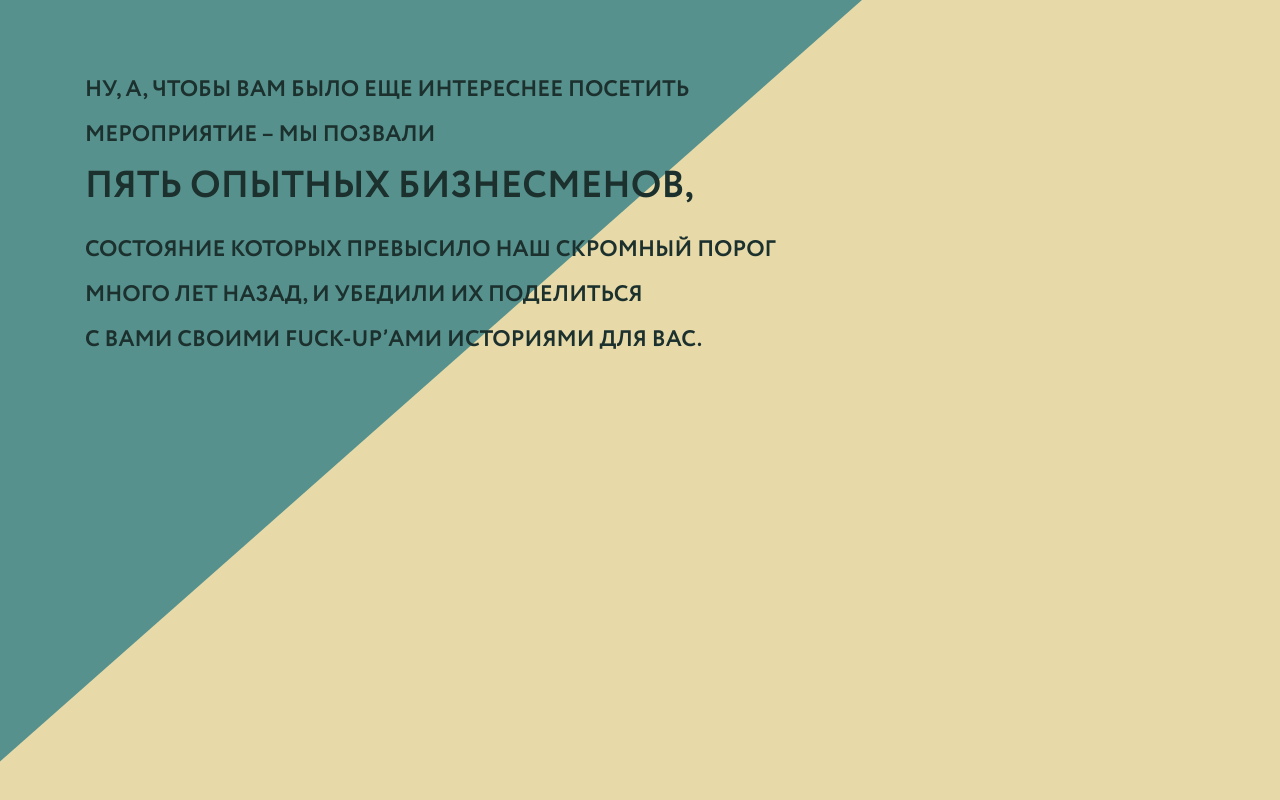
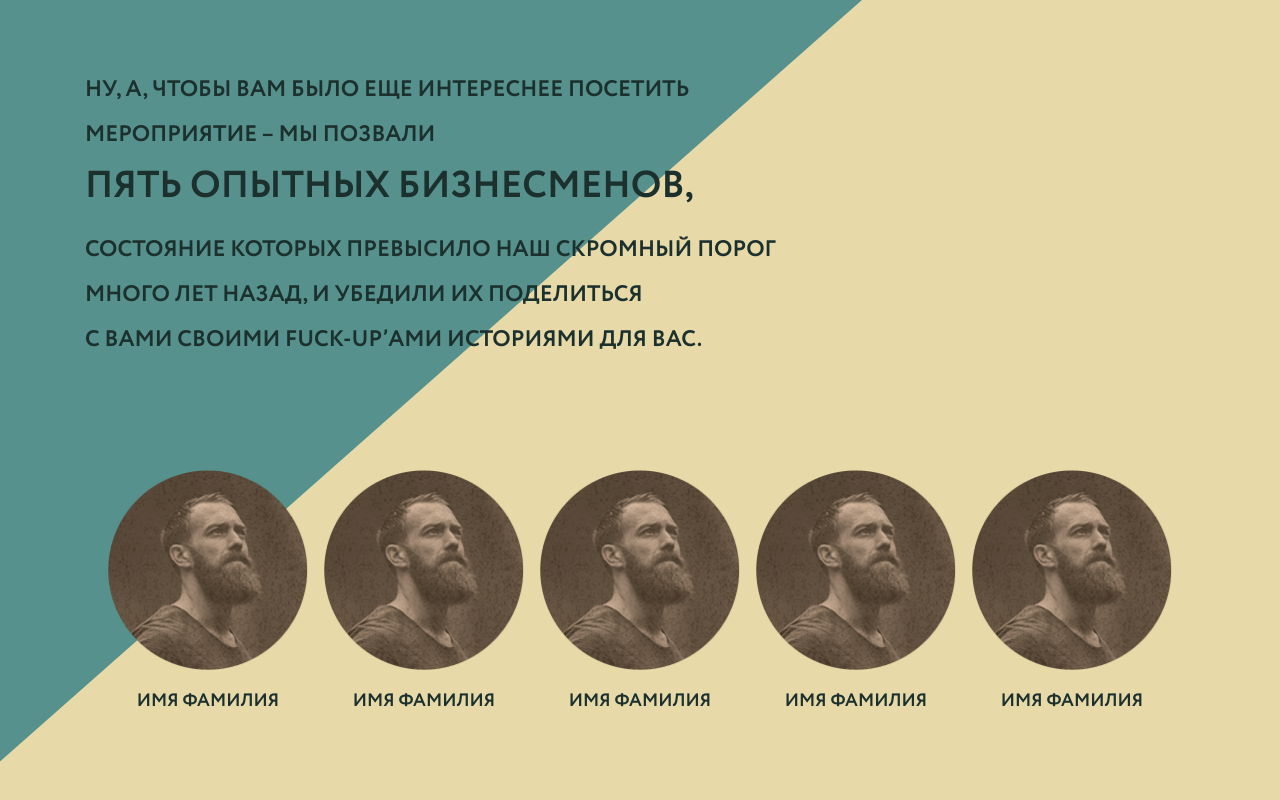
Before and after one commit to ned4ded/krypto-fuck-up-evening, a website: page src/pages/index.html in a window 1280 px wide. Shown: the part 5420-6220 px from the top of the page. Drawn offline with nearby package versions, Linux system fonts and the light colour scheme; files that its build step writes are made by us from their sources; files whose address does not match are found by name.

Commit message:
add speakers block in whom section

```diff
--- a/src/pages/index.html
+++ b/src/pages/index.html
@@ -222,6 +222,33 @@
             <span class="whom__paragraph-line">состояние которых превысило наш скромный порог много лет назад, и убедили их поделиться</span> <span class="whom__paragraph-line">с вами своими fuck-up’ами историями для вас.</span>
           </p>
         </div>
+
+        <ul class="col-12 whom__speakers whom__block--position--forth">
+          <li class="whom__speaker">
+            <img src="assets/imgs/whom-speaker-img.png" alt="Speaker 1" class="whom__speader-img" width="200" height="200">
+            <p class="whom__speaker-name">имя фамилия</p>
+          </li>
+
+          <li class="whom__speaker">
+            <img src="assets/imgs/whom-speaker-img.png" alt="Speaker 1" class="whom__speader-img" width="200" height="200">
+            <p class="whom__speaker-name">имя фамилия</p>
+          </li>
+
+          <li class="whom__speaker">
+            <img src="assets/imgs/whom-speaker-img.png" alt="Speaker 1" class="whom__speader-img" width="200" height="200">
+            <p class="whom__speaker-name">имя фамилия</p>
+          </li>
+
+          <li class="whom__speaker">
+            <img src="assets/imgs/whom-speaker-img.png" alt="Speaker 1" class="whom__speader-img" width="200" height="200">
+            <p class="whom__speaker-name">имя фамилия</p>
+          </li>
+
+          <li class="whom__speaker">
+            <img src="assets/imgs/whom-speaker-img.png" alt="Speaker 1" class="whom__speader-img" width="200" height="200">
+            <p class="whom__speaker-name">имя фамилия</p>
+          </li>
+        </ul>
       </div>
     </div>
 
--- a/src/styles/blocks/_whom.scss
+++ b/src/styles/blocks/_whom.scss
@@ -12,6 +12,7 @@
       }
       &--third {
         margin-top: 100px;
+        margin-bottom: 108px;
       }
     }
   }
@@ -21,6 +22,36 @@
     margin-top: 85px;
     position: relative;
     left: 23px;
+  }
+
+  &__speaker {
+    width: 20%;
+    display: flex;
+    flex-flow: column nowrap;
+    align-items: center;
+
+    &s {
+      list-style: none;
+      margin: 0;
+      padding: 0 30px;
+      display: flex;
+      flex-flow: row nowrap;
+      justify-content: space-between;
+      align-items: center;
+    }
+
+    &-img {
+      border-radius: 100%;
+    }
+
+    &-name {
+      font-family: $ff-circe;
+      font-weight: 500;
+      color: $text-color-green-dark;
+      font-size: 18px;
+      text-align: center;
+      text-transform: uppercase;
+    }
   }
 
   &__paragraph {
@@ -47,6 +78,8 @@
       line-height: 1.6;
     }
 
+
+
     &--position {
       &--forth {
         padding-left: 0;
--- a/www/css/main.css
+++ b/www/css/main.css
@@ -425,12 +425,51 @@ body {
   .whom__block--position--second {
     margin-top: -45px; }
   .whom__block--position--third {
-    margin-top: 100px; }
+    margin-top: 100px;
+    margin-bottom: 108px; }
   .whom__img {
     display: block;
     margin-top: 85px;
     position: relative;
     left: 23px; }
+  .whom__speaker {
+    width: 20%;
+    display: -webkit-box;
+    display: -ms-flexbox;
+    display: flex;
+    -webkit-box-orient: vertical;
+    -webkit-box-direction: normal;
+        -ms-flex-flow: column nowrap;
+            flex-flow: column nowrap;
+    -webkit-box-align: center;
+        -ms-flex-align: center;
+            align-items: center; }
+    .whom__speakers {
+      list-style: none;
+      margin: 0;
+      padding: 0 30px;
+      display: -webkit-box;
+      display: -ms-flexbox;
+      display: flex;
+      -webkit-box-orient: horizontal;
+      -webkit-box-direction: normal;
+          -ms-flex-flow: row nowrap;
+              flex-flow: row nowrap;
+      -webkit-box-pack: justify;
+          -ms-flex-pack: justify;
+              justify-content: space-between;
+      -webkit-box-align: center;
+          -ms-flex-align: center;
+              align-items: center; }
+    .whom__speaker-img {
+      border-radius: 100%; }
+    .whom__speaker-name {
+      font-family: "Circe", sans-serif;
+      font-weight: 500;
+      color: #1c302e;
+      font-size: 18px;
+      text-align: center;
+      text-transform: uppercase; }
   .whom__paragraph {
     max-width: 615px;
     font-family: "Circe", sans-serif;
```
Also changed, not shown: www/index.html (+27 -0 lines), www/assets/imgs/whom-speaker-img.png (added).
